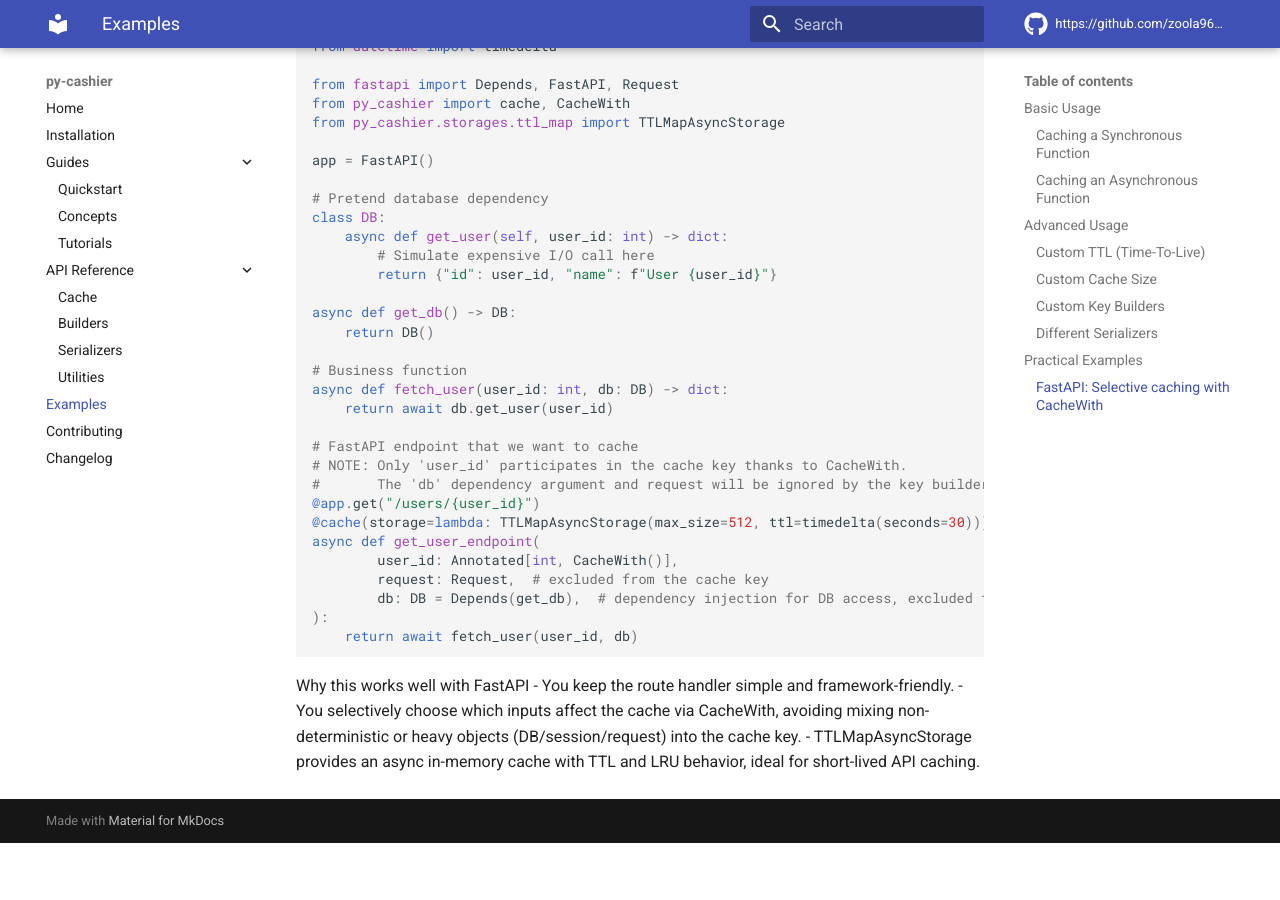
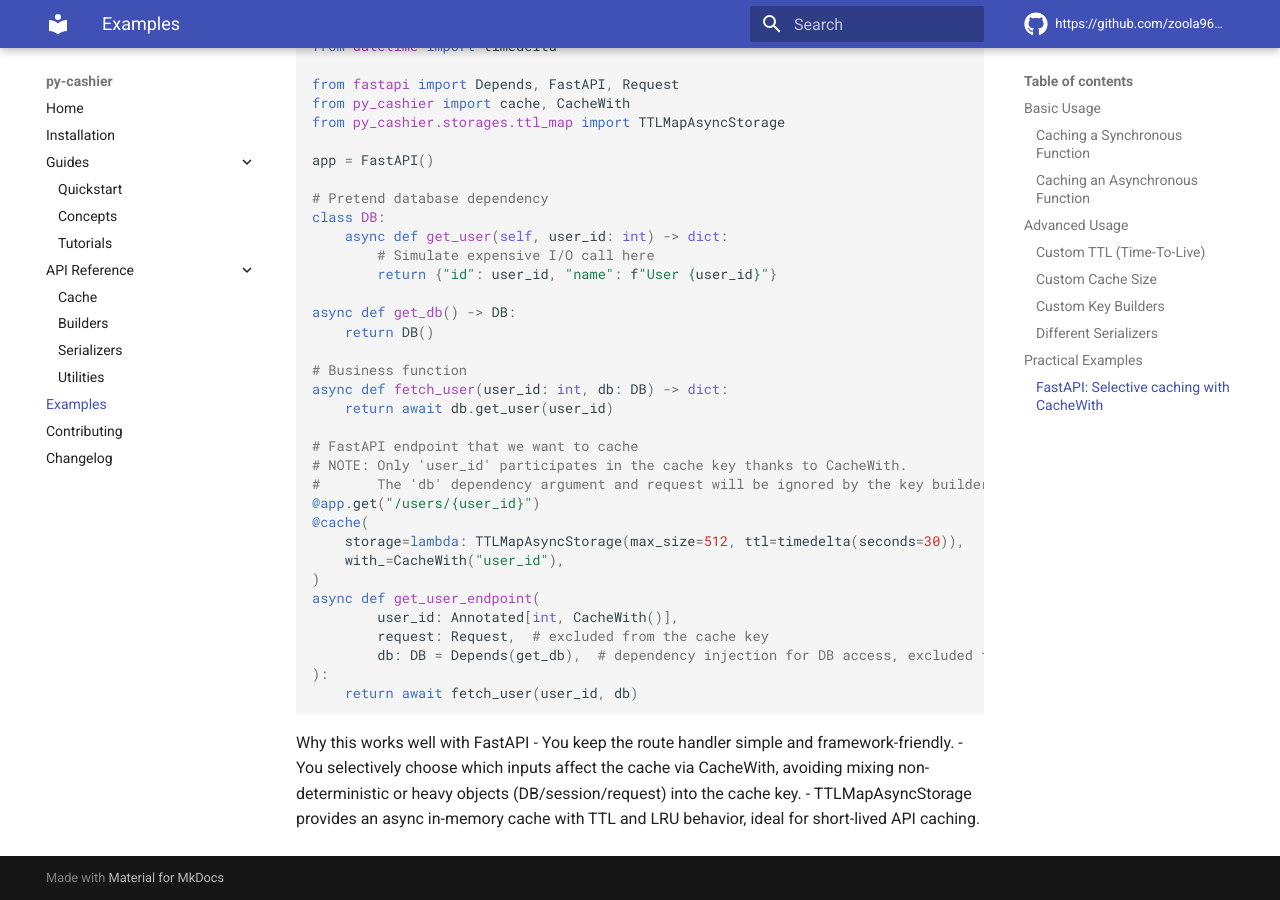
Before and after one commit to zoola969/cachium, an MkDocs documentation site: the page built from docs/examples.md, in a window 1280 px wide and 900 px high, scrolled down 3673 px. Built offline with MkDocs 1.6.1 and Material for MkDocs 9.7.7, drawn with Linux system fonts in a browser that asks for light colours; comment, search, counter and statistics services are not loaded; before the commit the page ends 4516 px from its top, so only the background shows below that.

Commit message:
Apply suggestions from code review
Co-authored-by: Copilot <175728472+Copilot@users.noreply.github.com>

```diff
--- a/docs/examples.md
+++ b/docs/examples.md
@@ -205,7 +205,10 @@ async def fetch_user(user_id: int, db: DB) -> dict:
 # NOTE: Only 'user_id' participates in the cache key thanks to CacheWith.
 #       The 'db' dependency argument and request will be ignored by the key builder.
 @app.get("/users/{user_id}")
-@cache(storage=lambda: TTLMapAsyncStorage(max_size=512, ttl=timedelta(seconds=30)))
+@cache(
+    storage=lambda: TTLMapAsyncStorage(max_size=512, ttl=timedelta(seconds=30)),
+    with_=CacheWith("user_id"),
+)
 async def get_user_endpoint(
         user_id: Annotated[int, CacheWith()],
         request: Request,  # excluded from the cache key
```
Also changed, not shown: docs/changelog.md (+1 -1 lines).
